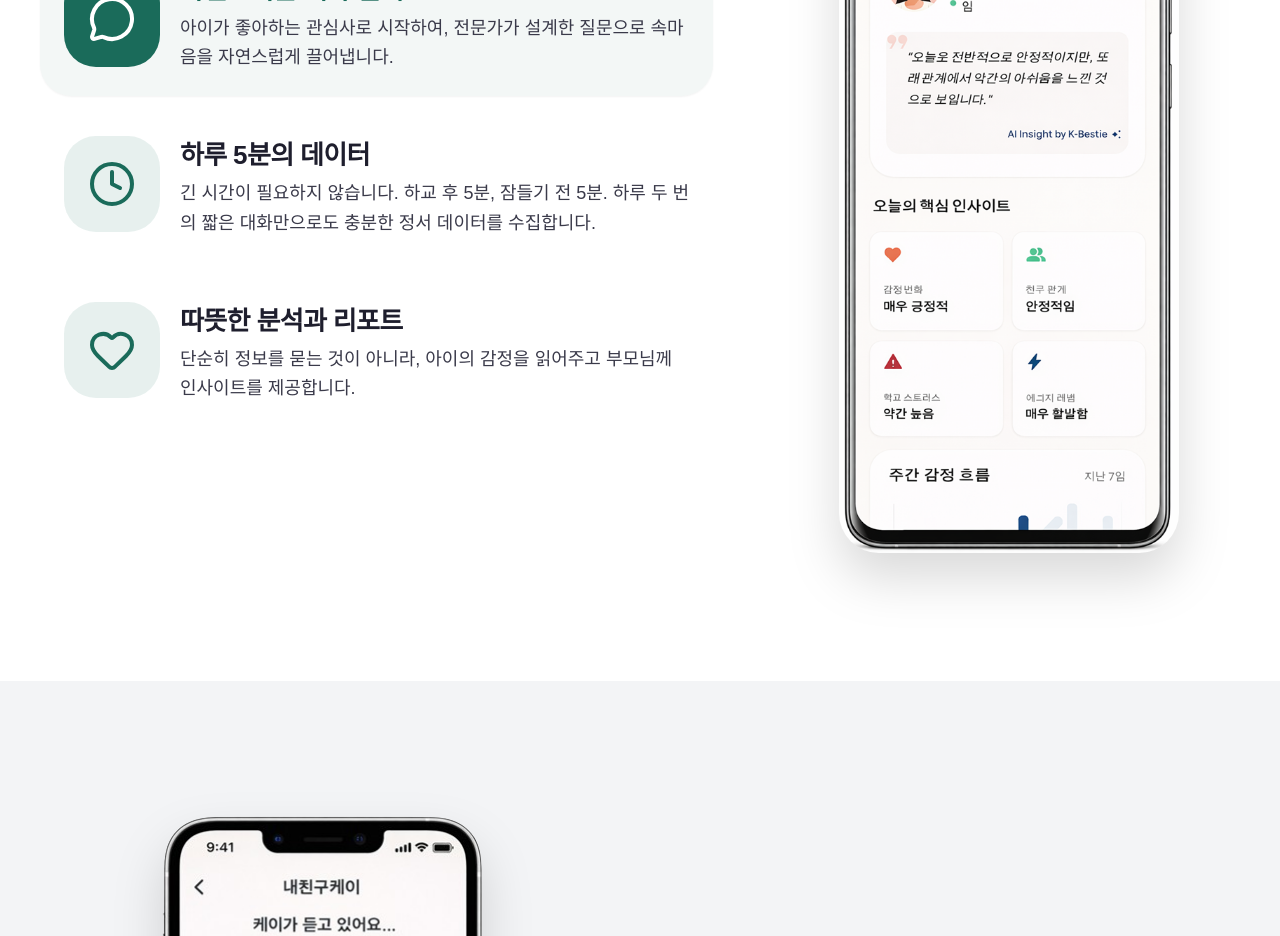
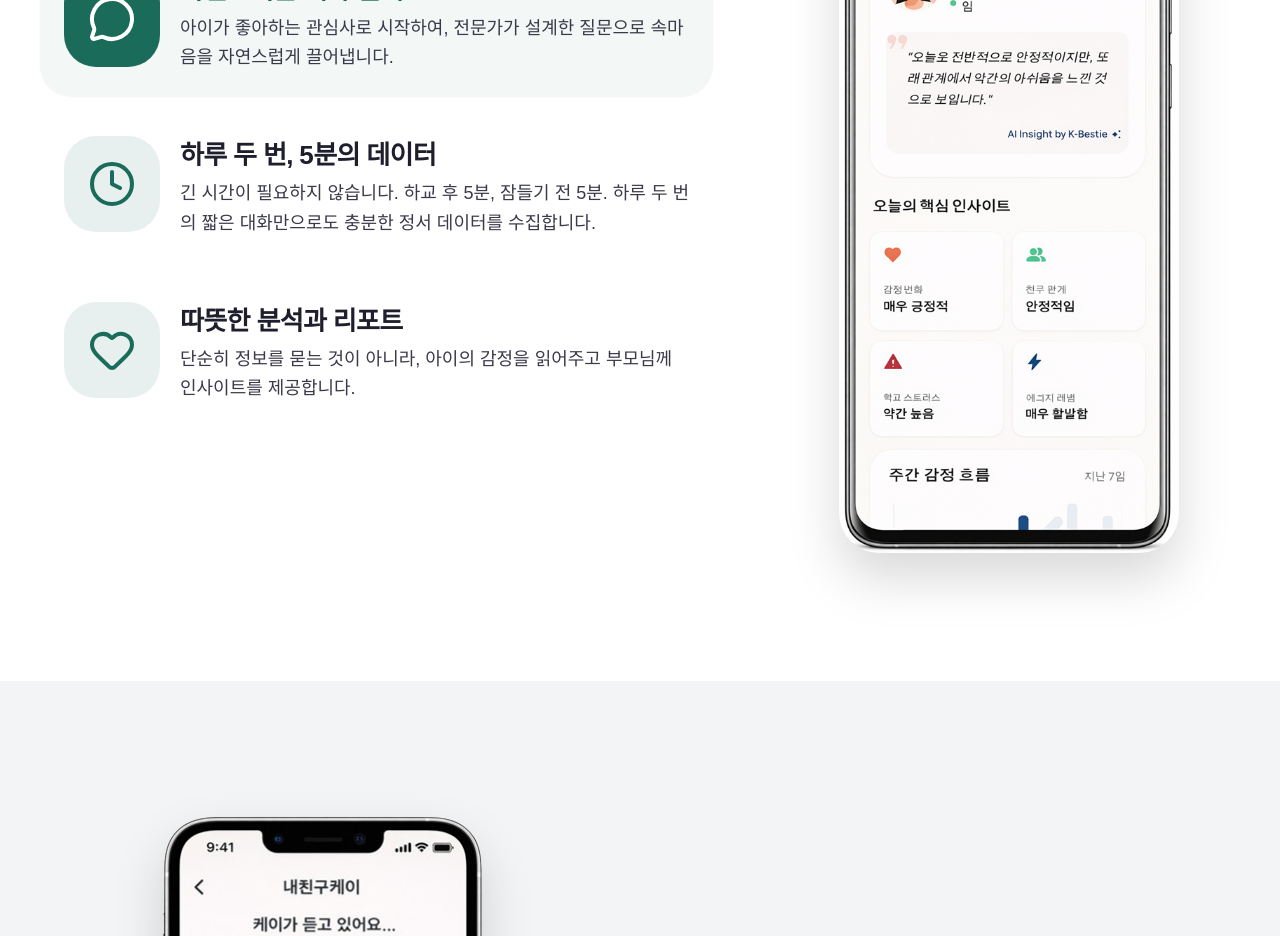
Before and after one commit to humease21/K-Bestie2, a React (Vite) app: page / in a window 1280 px wide. Shown: the part 3700-4636 px from the top of the page. Built offline with nearby package versions, Linux system fonts and the light colour scheme; no server answers; a web font is replaced by a local one.

Commit message:
docs: 소제목 수정 (하루 두 번, 5분의 데이터)

```diff
--- a/src/pages/HomePage.tsx
+++ b/src/pages/HomePage.tsx
@@ -254,7 +254,7 @@ export default function HomePage() {
             <div className="space-y-4 lg:col-span-7 order-2 lg:order-1">
               {[
                 { icon: MessageCircle, title: "자연스러운 대화 설계", desc: "아이가 좋아하는 관심사로 시작하여, 전문가가 설계한 질문으로 속마음을 자연스럽게 끌어냅니다.", img: "/images/M3.png" },
-                { icon: Clock, title: "하루 5분의 데이터", desc: "긴 시간이 필요하지 않습니다. 하교 후 5분, 잠들기 전 5분. 하루 두 번의 짧은 대화만으로도 충분한 정서 데이터를 수집합니다.", img: "/images/M3.png" },
+                { icon: Clock, title: "하루 두 번, 5분의 데이터", desc: "긴 시간이 필요하지 않습니다. 하교 후 5분, 잠들기 전 5분. 하루 두 번의 짧은 대화만으로도 충분한 정서 데이터를 수집합니다.", img: "/images/M3.png" },
                 { icon: Heart, title: "따뜻한 분석과 리포트", desc: "단순히 정보를 묻는 것이 아니라, 아이의 감정을 읽어주고 부모님께 인사이트를 제공합니다.", img: "/images/M5.png" }
               ].map((item, i) => (
                 <motion.div
```
